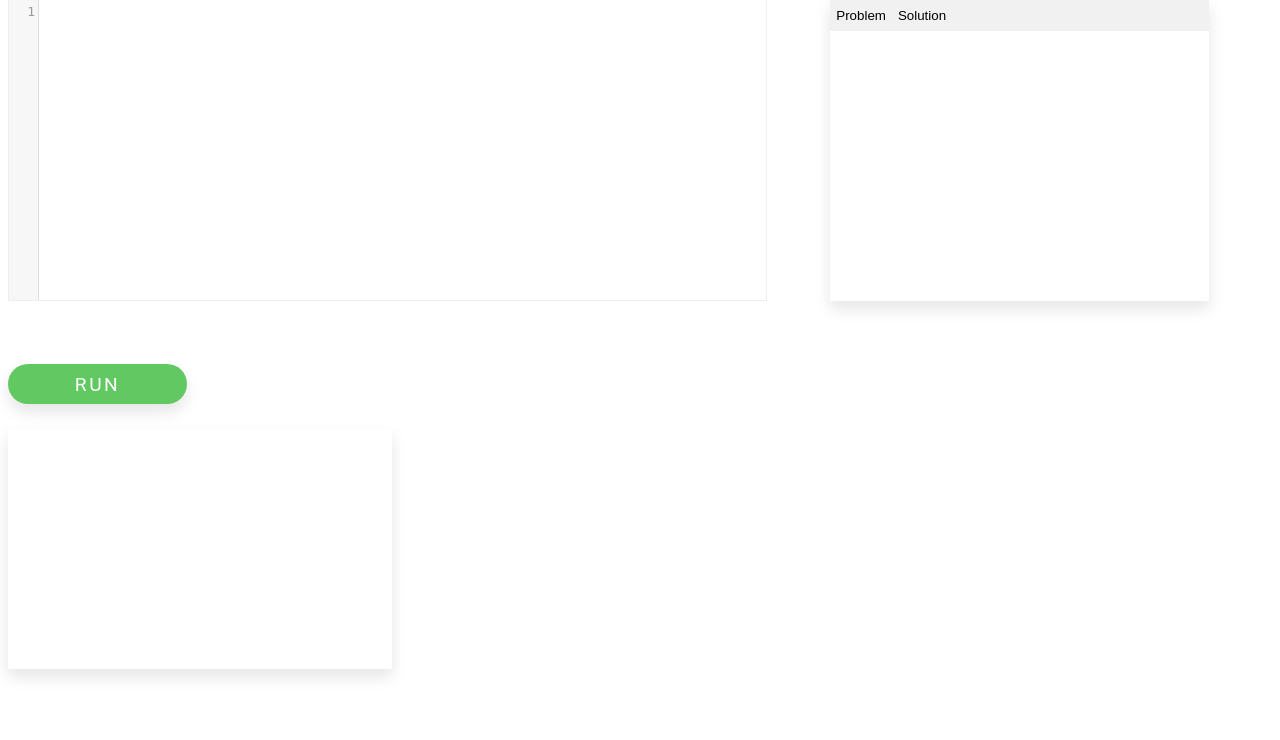
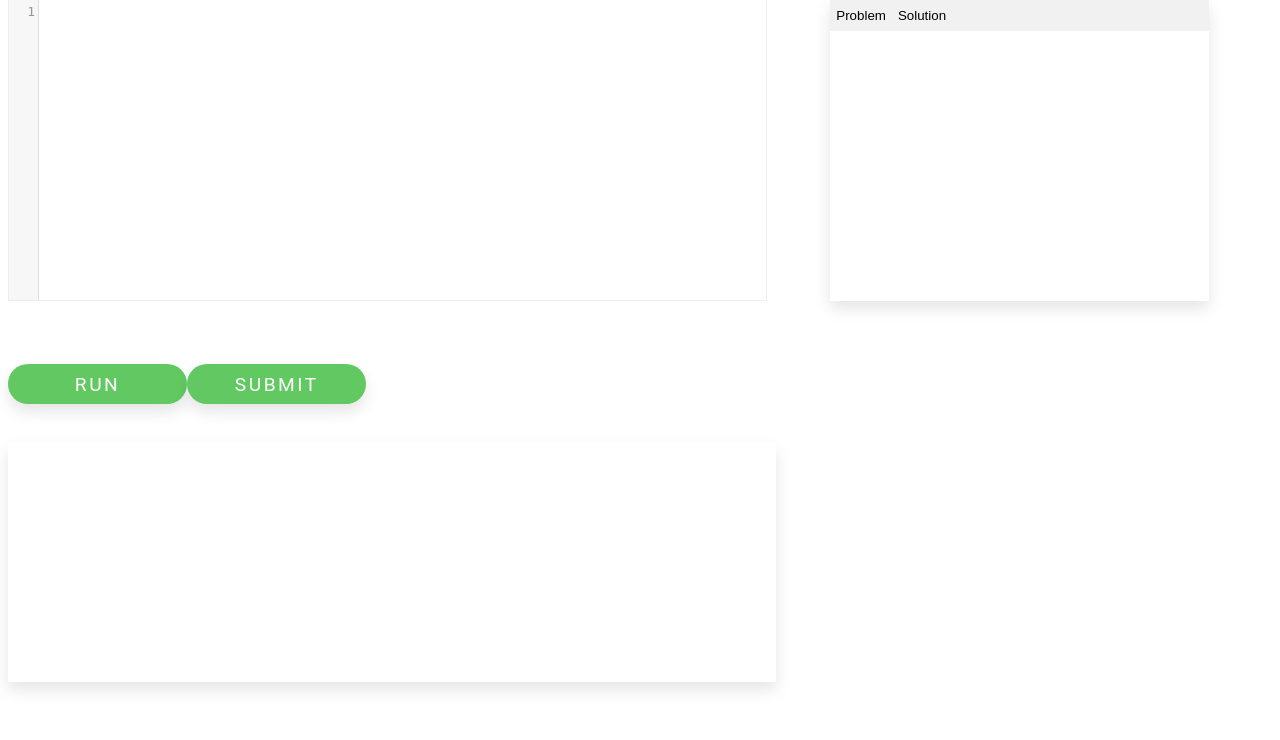
Before and after one commit to strathclyde-artificial-intelligence/TPAA_epsrc, a PHP site: page /index.html in a window 1280 px wide. Shown: the part 60-800 px from the top of the page. Run offline with PHP 8.4, Linux system fonts and the light colour scheme.

Commit message:
working with judge0 free edition

```diff
--- a/controller.js
+++ b/controller.js
@@ -21,11 +21,22 @@ const initalise = evt => {
 	view.setUpProblemEvaluationHandler(() => {
 		let code = view.getCode(editor);
 		console.log(code);
-		model.sendCodeRequest(code, view.setCodeOutputBox);
-		//model.fetchCodeResult(model.getToken, view.setCodeOutputBox);
 		let solutionObject = model.getProblemObject();
+		model.sendCodeRequest(code, view.setCodeOutputBox, solutionObject.testCases);
 
-		if (solutionObject.solution == code) {
+	});
+
+	view.setUpSubmitHandler(() => {
+		let solutionObject = model.getProblemObject();
+		let outputCode = model.getProblemOutput();
+
+		if(outputCode == undefined) {
+			view.setOutputText("Before you submit your code make sure to run it.");
+		} else {
+			let cleanSolutionText = solutionObject.testOutput.replace(/^[0-9\s]*|[+*\r\n]/g, "")
+			let cleanOutpuText = outputCode.replace(/^[0-9\s]*|[+*\r\n]/g, "");
+
+			if (cleanSolutionText == cleanOutpuText) {
 
 				//should insert the output from token judge0, for now filler text
 				view.setOutputText("Correct");
@@ -41,11 +52,9 @@ const initalise = evt => {
 					model.setLocalStorage("One");
 					view.showNextButton();
 				}
+			}
+		}
 
-		} else {
-			//should insert the output from token judge0, for now filler text
-			view.setOutputText("Incorrect");
-		}
 	});
 
 	view.setUpNextProblemHandler(() => {
@@ -63,7 +72,6 @@ const initalise = evt => {
 
 	view.setSolutionHandler(() => {
 		let solutionObject = model.getProblemObject();
-		model.fetchCodeResult(model.getToken(), view.setCodeOutputBox);
 		view.showSolution(solutionObject.solution, view.changeActiveButton);
 
 	});
--- a/index.html
+++ b/index.html
@@ -44,9 +44,15 @@
     </div>
     <div class="buttonContainer">
       <input class="runButton" id="runButton" type="button" value="Run" />
-      <div class="outputContainer">
-        <pre class="codeOutput" id="codeOutput"></pre>
-      </div>
+      <input
+        class="submitButton"
+        id="submitButton"
+        type="button"
+        value="Submit"
+      />
+    </div>
+    <div class="outputContainer">
+      <pre class="codeOutput" id="codeOutput"></pre>
     </div>
     <div class="nextButtonContainer" id="nextButtonContainer">
       <p class="completedText">You completed the problem congratulations</p>
--- a/model.js
+++ b/model.js
@@ -39,10 +39,11 @@ class Model {
 	}
 
 
-	sendCodeRequest(codeRan, setCodeOutputBox) {
+	sendCodeRequest(codeRan, setCodeOutputBox, testString) {
 
-
-		let newData = btoa(codeRan);
+		let test = codeRan + testString;
+		console.log(test);
+		let newData = btoa(test);
 		const data = JSON.stringify({
 		"language_id": 71,
 		"source_code": newData,
@@ -53,15 +54,18 @@ class Model {
 		xhr.withCredentials = false;
 		const that = this;
 
-		xhr.addEventListener("load", function () {
+		xhr.addEventListener("readystatechange", function () {
+
+				if (this.readyState === this.DONE) {
 					let object = this.responseText;
 					that.fetchCodeResult(JSON.parse(object), setCodeOutputBox);
+				}
 		});
 
 		xhr.open("POST", "https://judge0-ce.p.rapidapi.com/submissions?base64_encoded=true&fields=*");
 		xhr.setRequestHeader("content-type", "application/json");
 		xhr.setRequestHeader("Content-Type", "application/json");
-		xhr.setRequestHeader("X-RapidAPI-Key", "a347e3b4a1msh415496f054610f9p1fc018jsn5be3d8c48e42");
+		xhr.setRequestHeader("X-RapidAPI-Key", "1b2e2dc18fmsh22a79fc79be240fp129ea7jsn783b92950d99");
 		xhr.setRequestHeader("X-RapidAPI-Host", "judge0-ce.p.rapidapi.com");
 
 		xhr.send(data);
@@ -78,15 +82,19 @@ class Model {
 		const xhr = new XMLHttpRequest();
 		xhr.withCredentials = false;
 
-		xhr.addEventListener("load", function () {
+		xhr.addEventListener("readystatechange", function () {
+
+				if(this.readyState == this.DONE) {
 					let collectedData = this.responseText;
 					let data = JSON.parse(collectedData);
 					console.log(data.stdout);
+					that.setProblemOutput(atob(data.stdout));
 					view.setCodeOutputBox(atob(data.stdout));
+				}
 		});
 
 		xhr.open("GET", "https://judge0-ce.p.rapidapi.com/submissions/"+responseObject.token+"?base64_encoded=true&fields=*");
-		xhr.setRequestHeader("X-RapidAPI-Key", "a347e3b4a1msh415496f054610f9p1fc018jsn5be3d8c48e42");
+		xhr.setRequestHeader("X-RapidAPI-Key", "1b2e2dc18fmsh22a79fc79be240fp129ea7jsn783b92950d99");
 		xhr.setRequestHeader("X-RapidAPI-Host", "judge0-ce.p.rapidapi.com");
 
 		xhr.send(data);
@@ -106,6 +114,10 @@ class Model {
 		this.codeOutput = output;
 	}
 
+	getProblemOutput() {
+		return this.codeOutput;
+	}
+
 	getProblemObject() {
 		return this.problemObject;
 	}
--- a/style.css
+++ b/style.css
@@ -29,7 +29,7 @@
 .buttonContainer {
   margin-top: 5%;
   display: flex;
-  flex-direction: column;
+  flex-direction: row;
 }
 
 .hintBtn {
@@ -62,6 +62,31 @@
 }
 
 .runButton:hover {
+  background-color: #ffc300;
+  box-shadow: 0px 15px 20px rgba(46, 229, 157, 0.4);
+  color: #000;
+  transform: translateY(-7px);
+}
+
+.submitButton {
+  border: none;
+  border-radius: 45px;
+  background-color: #62c962;
+  height: 5vh;
+  width: 14vw;
+  font-family: "Roboto", sans-serif;
+  font-size: 1.2rem;
+  text-transform: uppercase;
+  letter-spacing: 2.5px;
+  color: #fff;
+  box-shadow: 0px 8px 15px rgba(0, 0, 0, 0.1);
+  transition: all 0.3s ease 0s;
+  cursor: pointer;
+  outline: none;
+  margin-bottom: 2%;
+}
+
+.submitButton:hover {
   background-color: #ffc300;
   box-shadow: 0px 15px 20px rgba(46, 229, 157, 0.4);
   color: #000;
@@ -138,7 +163,7 @@
 }
 
 .outputContainer {
-  width: 30vw;
+  width: 60vw;
   height: 30vh;
   box-shadow: 0px 8px 15px rgba(0, 0, 0, 0.1);
 }
--- a/view.js
+++ b/view.js
@@ -57,6 +57,10 @@ class View {
 		document.getElementById("nextButton").addEventListener("click", listener);
 	}
 
+	setUpSubmitHandler(listener) {
+		document.getElementById("submitButton").addEventListener("click", listener);
+	}
+
 	displayNextProblem() {
 		document.getElementById("nextButtonContainer").style.display = "none";
 	}
```
Also changed, not shown: index.php (+5 -5 lines). Lines whose indentation alone changed are shown as unchanged.
